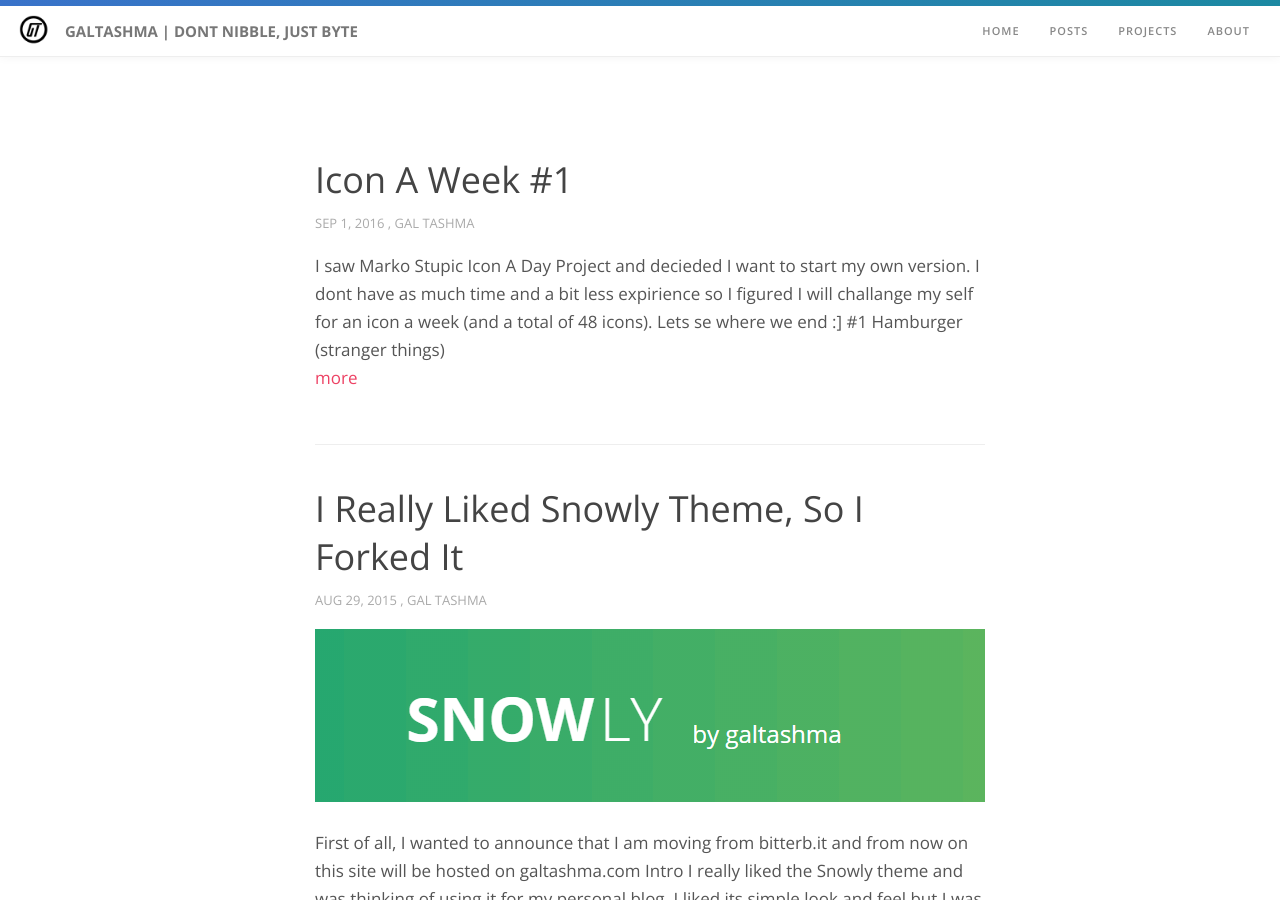
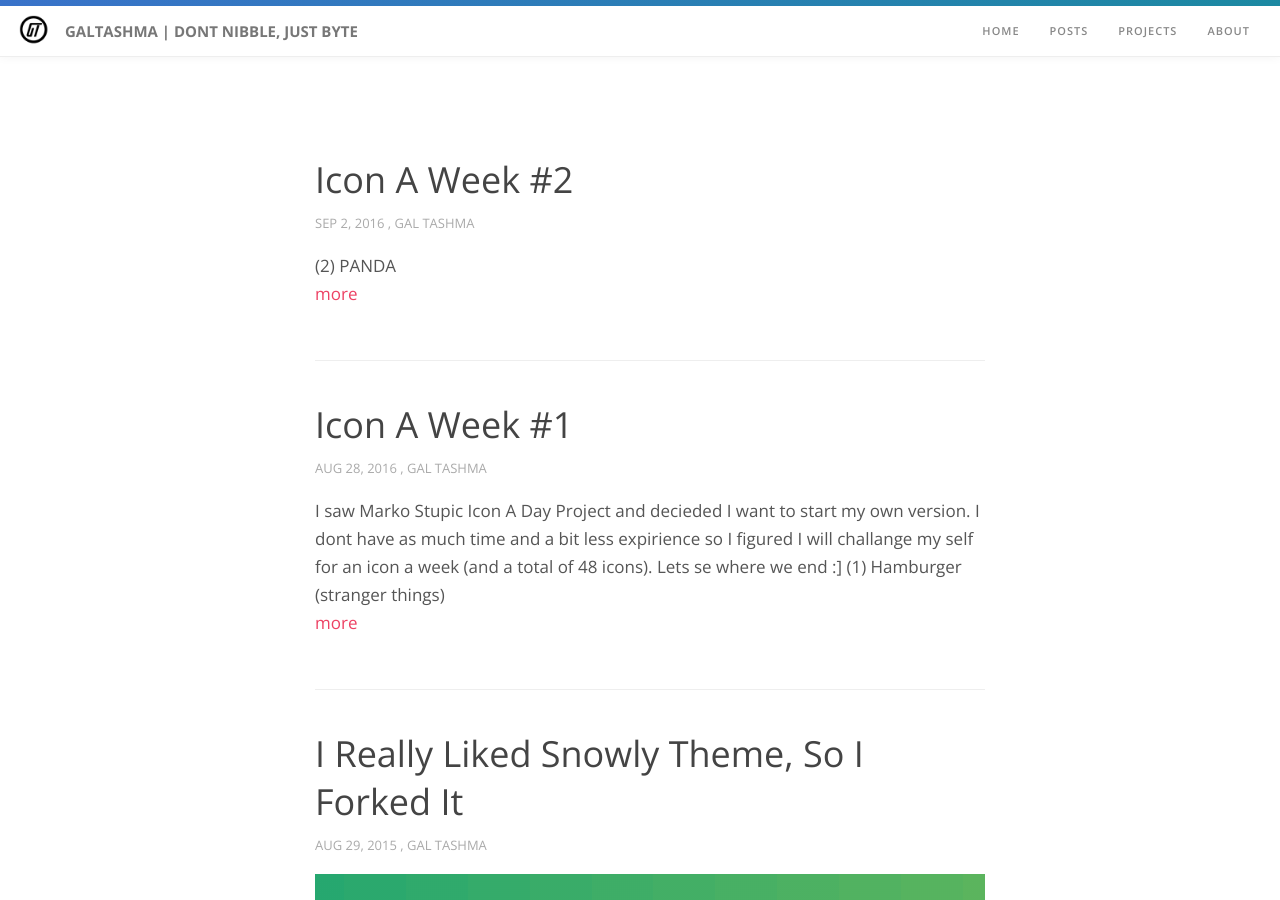
Before and after one commit to bitterbit/bitterbit.github.io, a Jekyll site: the page built from posts.html, in a window 1280 px wide and 900 px high. Built offline with Jekyll 4.4.1, drawn with Linux system fonts in a browser that asks for light colours; comment, search, counter and statistics services are not loaded.

Commit message:
Added new post

```diff
--- a/_posts/2016-09-01-icon-a-week-1.markdown
+++ b/_posts/2016-08-28-icon-a-week-1.markdown
@@ -1,7 +1,7 @@
 ---
 layout: post
 title:  "Icon A Week #1"
-date:   2016-09-01 23:44:01 +0300
+date:   2016-08-28 23:44:01 +0300
 categories: art
 author: Gal Tashma
 ---
@@ -9,7 +9,7 @@ author: Gal Tashma
 I saw Marko Stupic [Icon A Day](http://icon-a-day.com/) Project and decieded I want to start my own version. I dont have as much time and a bit less expirience so I figured I will challange my self for an icon a week (and a total of 48 icons).
 Lets se where we end :]
 
-## #1 Hamburger
+## (1) Hamburger
 
 ![#1](/assets/img/bennys.png)
 (stranger things)
--- /dev/null
+++ b/_posts/2016-09-02-icon-a-week-2.markdown
@@ -0,0 +1,10 @@
+---
+layout: post
+title:  "Icon A Week #2"
+date:   2016-09-02 21:32:54 +0300
+categories: icon-a-week
+author: Gal Tashma
+---
+
+## (2) PANDA
+![](/assets/img/panda.png)
```
Also changed, not shown: assets/img/panda.png (added).
